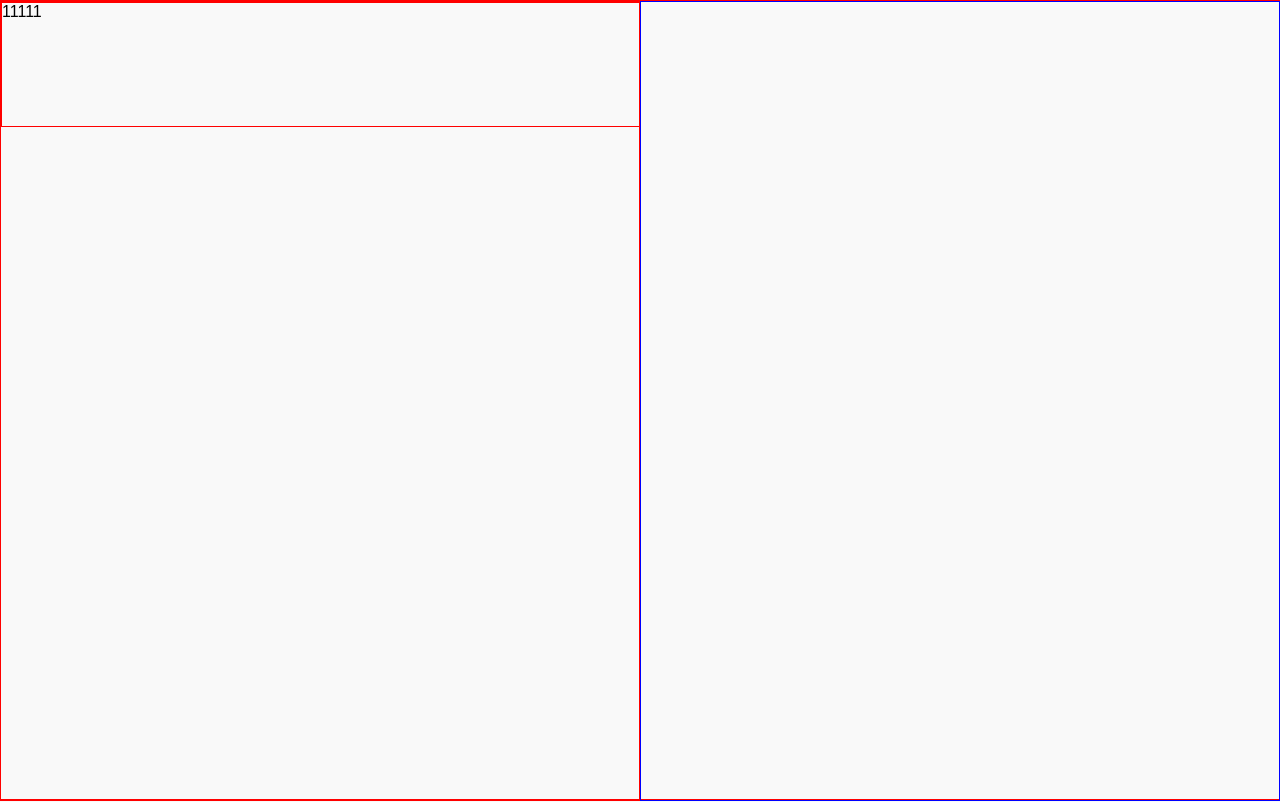
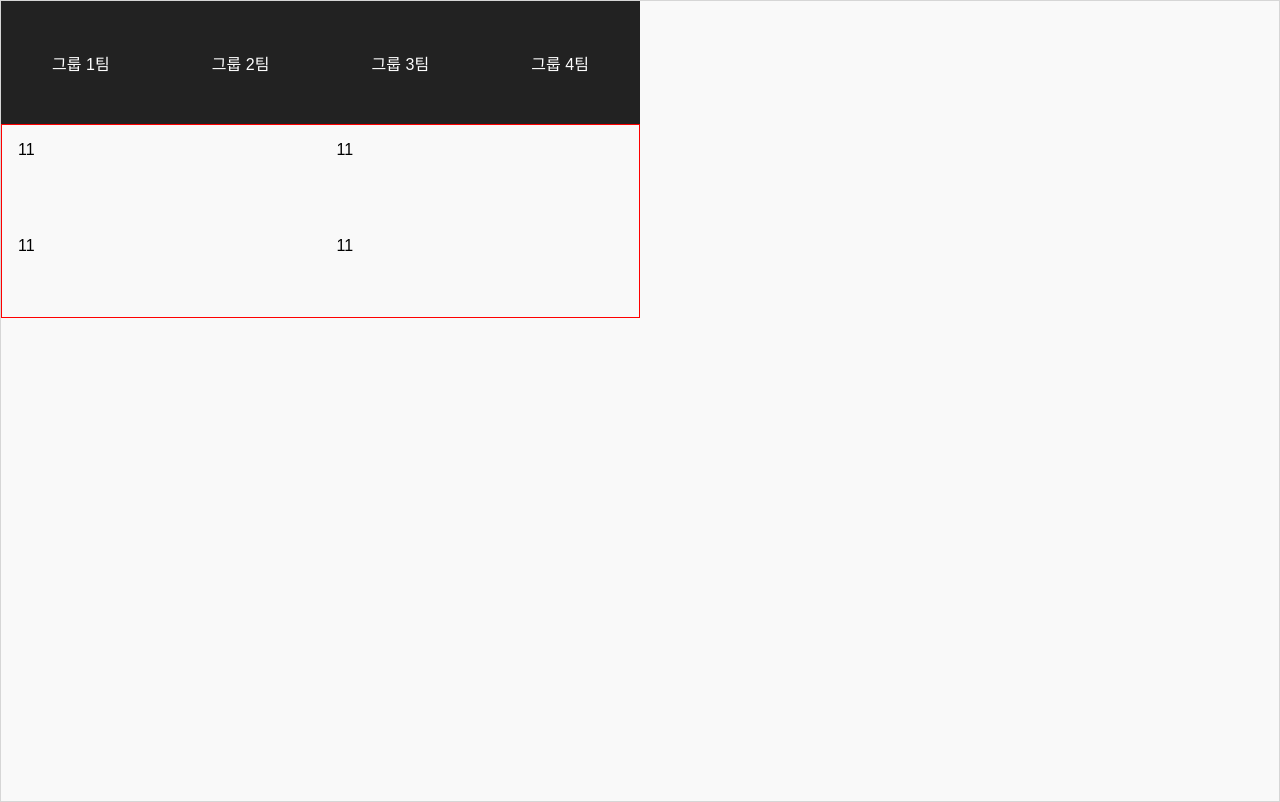
Before and after one commit to junyunga/react-study, a React (Create React App) app: page /user-switch in a window 1280 px wide. Built offline with nearby package versions, Linux system fonts and the light colour scheme.

Commit message:
사용자 전환

```diff
--- /dev/null
+++ b/src/components/user-switch/user-card/index.js
@@ -0,0 +1,14 @@
+import React, {Component} from 'react';
+import './index.scss';
+
+class UserCard extends Component {
+    render() {
+        return(
+            <div className="user-card">
+                <div>11</div>
+            </div>
+        );
+    }
+}
+
+export default UserCard;
--- /dev/null
+++ b/src/components/user-switch/user-card/index.scss
@@ -0,0 +1,4 @@
+.user-card {
+  height: 64px;
+  padding: 16px;
+}
--- a/src/components/user-switch/user-group/index.js
+++ b/src/components/user-switch/user-group/index.js
@@ -1,9 +1,37 @@
 import React, {Component} from 'react';
+import './index.scss';
 
 class UserGroup extends Component {
+    userGroups = [
+        {
+            key: 0,
+            name: '그룹 1팀',
+        },
+        {
+            key: 1,
+            name: '그룹 2팀',
+        },
+        {
+            key: 2,
+            name: '그룹 3팀',
+        },
+        {
+            key: 3,
+            name: '그룹 4팀',
+        }
+    ];
+
+
     render() {
+        const userGroups = this.userGroups.map((value) => {
+            return (
+                <div className="group-button" key={value.key}>{value.name}</div>
+            );
+        });
         return (
-            <div className="test">11111</div>
+            <div className="user-group">
+                {userGroups}
+            </div>
         );
     }
 }
--- /dev/null
+++ b/src/components/user-switch/user-group/index.scss
@@ -0,0 +1,22 @@
+@import 'core/scss/index.scss';
+.user-group {
+  display: flex;
+  flex: 1 0 auto;
+  flex-direction: row;
+  height: 100%;
+  background-color: $default-button-bg;
+  .group-button {
+    display: flex;
+    justify-content: center;
+    align-items: center;
+    width: 100%;
+    height: 100%;
+
+    color: $basic-color;
+    &:hover {
+      color: $default-button-color;
+      background-color: $default-hover-bg;
+      cursor: pointer;
+    }
+  }
+}
--- /dev/null
+++ b/src/components/user-switch/user-list/index.js
@@ -0,0 +1,28 @@
+import React, {Component} from 'react';
+import './index.scss';
+import UserCard from '../user-card/';
+
+
+class UserList extends Component {
+    render() {
+        return (
+            <div className="user-list">
+                <div className="user-card-wrapper">
+                    <UserCard/>
+                </div>
+                <div className="user-card-wrapper">
+                    <UserCard/>
+                </div>
+                <div className="user-card-wrapper">
+                    <UserCard/>
+                </div>
+                <div className="user-card-wrapper">
+                    <UserCard/>
+                </div>
+
+            </div>
+        );
+    }
+}
+
+export default UserList
--- /dev/null
+++ b/src/components/user-switch/user-list/index.scss
@@ -0,0 +1,10 @@
+.user-list {
+  display: flex;
+  flex: 0 1 auto;
+  flex-flow: row wrap;
+  height: 100%;
+
+  .user-card-wrapper {
+    width: 50%;
+  }
+}
--- a/src/core/components/button/index.scss
+++ b/src/core/components/button/index.scss
@@ -17,7 +17,7 @@
     }
 
     &.active {
-      background-color: $active-color;
+      background-color: $default-hover-bg;
     }
   }
 }
--- a/src/core/scss/element.scss
+++ b/src/core/scss/element.scss
@@ -1 +1,9 @@
-$active-color: #fdecf4 !important;
+$basic-color: #fff;
+$basic-border: #d6d6d6;
+
+/**
+button
+ */
+$default-button-bg: #222222;
+$default-hover-bg: rgba(0, 0, 0, .05);
+$default-button-color: #dd4c39;
--- a/src/page/user-switch/index.js
+++ b/src/page/user-switch/index.js
@@ -1,6 +1,7 @@
 import React, {Component} from 'react';
 import './index.scss';
 import UserGroup from 'components/user-switch/user-group/';
+import UserList from 'components/user-switch/user-list/';
 
 
 class UserSwitch extends Component {
@@ -14,9 +15,8 @@ class UserSwitch extends Component {
                                 <UserGroup/>
                             </div>
                             <div className="user-switch-content-list---wrapper">
-
+                                <UserList/>
                             </div>
-
                         </div>
                         <div className="user-switch-password--wrapper">
 
--- a/src/page/user-switch/index.scss
+++ b/src/page/user-switch/index.scss
@@ -1,4 +1,4 @@
-@import 'src/core/scss/index.scss';
+@import 'core/scss/index.scss';
 
 .user-switch-wrapper {
   display: flex;
@@ -11,21 +11,22 @@
   .user-switch {
     width: 1280px;
     height: 800px;
-    border: 1px solid red;
 
     .user-switch--container {
       display: flex;
       flex: 0 0 auto;
       flex-direction: row;
       height: 100%;
+      border: 1px solid $basic-border;
 
       .user-switch-content--wrapper {
         flex: 2;
         height: 100%;
-        border: 1px solid red;
         .user-switch-content-group--wrapper{
           width: 100%;
           height: 123px;
+        }
+        .user-switch-content-list---wrapper {
           border: 1px solid red;
         }
       }
@@ -33,7 +34,6 @@
       .user-switch-password--wrapper {
         flex: 2;
         height: 100%;
-        border: 1px solid blue;
       }
     }
   }
```
